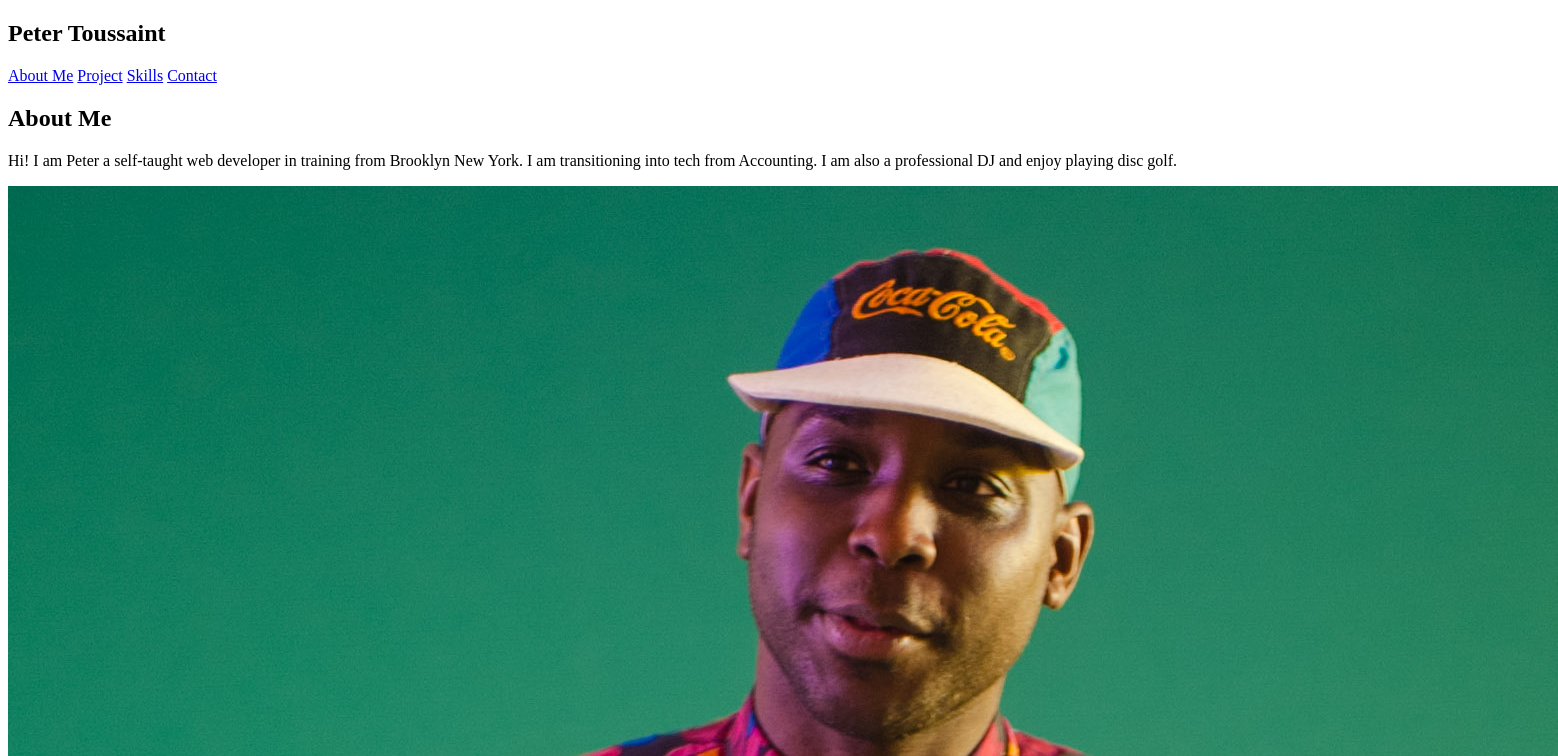
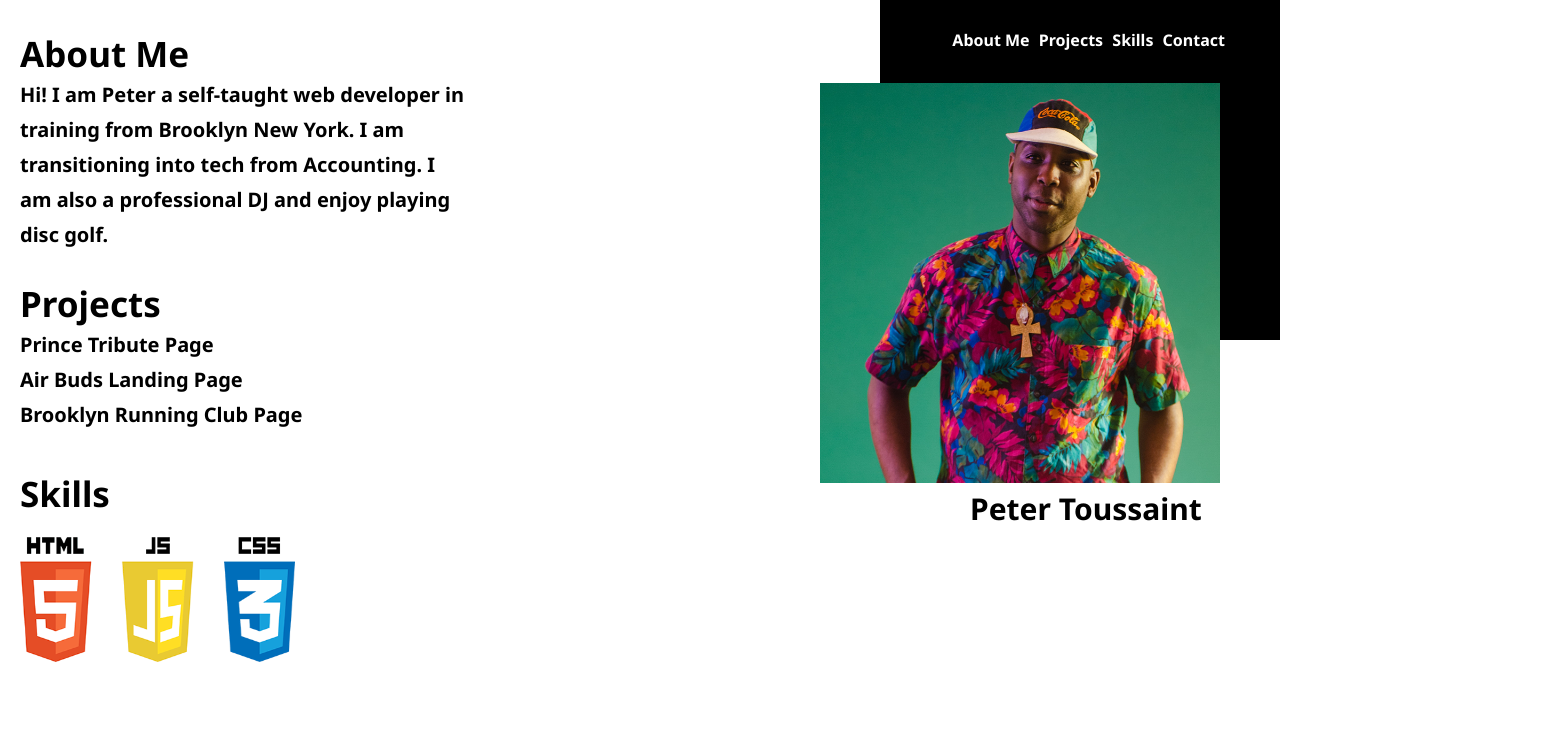
Before and after one commit to djpeterpiper1/CODECADEMY-PERSONAL-PORTFOLIO, a plain HTML site: page index.html in a window 1280 px wide. Shown: the top 756 px of the page, 1558 px wide, since content can reach past the window. Drawn offline with Linux system fonts and the light colour scheme.

Commit message:
css changes

```diff
--- a/CSS/styles.css
+++ b/CSS/styles.css
@@ -0,0 +1,247 @@
+*{
+
+    margin: 0;
+
+    padding: 0;
+
+}
+
+body {
+  background-color: white;
+  margin: auto;
+  font-family:'Noto Sans', sans-serif;
+}
+
+h1{
+    font-size: 30px;
+}
+
+h2{
+    font-size: 35px;
+    font-weight: bold;
+}
+
+p{
+    line-height: 35px;
+}
+
+header{
+  display: flex;
+  justify-content: flex-end;
+  align-items: center;
+  margin-top: 0%;
+  margin: auto;
+  height: 80px;
+  z-index: 0;
+  position: relative;
+}
+
+header a{
+  color: white;
+  z-index: 2;
+  text-decoration: none;
+  margin-right: 5px;
+  font-weight: bold;
+}
+
+.wrapper{
+  display: flex;
+
+}
+
+.grid {
+  display: flex;
+  flex-direction: column;
+  align-items: center;
+  justify-content: center;
+  width: 50%;
+}
+
+/*Navigation*/
+.a {
+  z-index: 2;
+}
+
+.a nav{
+    margin-right: 50px;
+}
+
+/*About Me */
+.b {
+  width: 450px;
+  height: 200px;
+  font-size: 20px;
+  font-weight: bold;
+  margin-left: -150px;
+  margin-top: -50px;
+  margin-bottom: 50px;
+}
+
+/*Pic*/
+
+.c {
+  justify-self: center;
+  align-self: center;
+  margin-left: 700px;
+  left: 120px;
+  top: 83px;
+  width: 400px;
+  height: 400px;
+  z-index: 3;
+  position: absolute;
+}
+
+.c h1{
+    margin-left: 150px;
+}
+
+.c img {
+    width: 400px;
+    height: 400px;
+  }
+
+.box{
+    position: relative;
+    background-color: black;
+    width: 400px;
+    height: 350px;
+    z-index: 1;
+    bottom: 90px;
+    left:240px;
+
+}
+
+/*Projects*/
+.d {
+    /*border: 2px red solid;*/
+    width: 450px;
+    height: 200px;
+    font-size: 20px;
+    font-weight: bold;
+    margin-left: -150px;
+    margin-top: 0px;
+    margin-bottom: 50px;
+}
+
+/*Skills*/
+.e {
+    margin-top: -60px;
+}
+
+.e h2 {
+    margin-bottom: 20px;
+    margin-left: 20px;
+}
+.e img{
+    width: 275px;
+    height: 125px;
+    margin-left: 20px;
+}
+
+/*Name*/
+.f {
+  position: relative;
+  /*border: 2px red solid;*/
+  top:300px;
+  width: 700px;
+  height: 200px;
+
+
+}
+
+@media only screen and (max-width: 1200px){
+
+    .b {
+        font-size: 15px;
+        margin-left: -100px;
+
+      }
+
+      .d {
+        margin-top: -50px;
+        font-size: 15px;
+        margin-left: -100px;
+
+    }
+
+    .e {
+        margin-left: 10px;
+        margin-top: -70px;
+    }
+
+    .c {
+
+        margin-left: 125px;
+        left: 520px;
+
+      }
+
+      .box{
+        width: 300px;
+        height: 250px;
+        left:90px;
+
+    }
+
+    .c img {
+        width: 300px;
+        height: 300px;
+      }
+      .a nav{
+        margin-right: 250px;
+        font-size: 14px;
+    }
+
+}
+/*
+@media only screen and (max-width: 1023px){
+
+
+
+    .b {
+
+        margin-left: -20px;
+
+
+      }
+      .d {
+
+        margin-left: -20px;
+
+    }
+
+    .e {
+        margin-left: 5px;
+    }
+
+    .c {
+
+     left:1000px;
+
+
+      }
+
+      .a nav{
+        margin-right: 60px;
+    }
+
+    .box{
+
+        left:140px;
+
+    }
+}
+
+@media only screen and (max-width: 767px){
+
+
+}
+
+@media only screen and (max-width: 480px){
+
+
+}
+
+
+
+*/
--- a/index.html
+++ b/index.html
@@ -4,31 +4,52 @@
     <meta charset="UTF-8" />
     <meta http-equiv="X-UA-Compatible" content="IE=edge" />
     <meta name="viewport" content="width=device-width, initial-scale=1.0" />
+    <link href="./CSS/styles.css" rel="stylesheet">
+    <link rel="preconnect" href="https://fonts.gstatic.com">
+<link href="https://fonts.googleapis.com/css2?family=Noto+Sans:wght@400;700&display=swap" rel="stylesheet">
     <title>Document</title>
   </head>
   <body>
-      <header>
+    <header class="a">
       <nav>
-            <h1>Peter Toussaint</h1>
           <a href="#About">About Me</a>
-            <a href="#Project">Project</a>
+          <a href="#Projects">Projects</a>
           <a href="#Skills">Skills</a>
           <a href="./contact.html">Contact</a>
       </nav>
     </header>
+
+    <div class="wrapper">
+      <div class="grid">
+
+        <div class="b">
         <h2 id="About">About Me</h2>
         <p>Hi! I am Peter a self-taught web developer in training from Brooklyn New York. I am transitioning into tech from Accounting. I am also a professional DJ and enjoy playing disc golf.</p>
+        </div>
 
-        <img src="./IMAGES/D03_4322.jpg">
+        <div class="d">
+        <h2 id="Project">Projects</h2>
+        <p>Prince Tribute Page</p>
+        <p>Air Buds Landing Page</p>
+        <p>Brooklyn Running Club Page</p>
+        </div>
 
-        <h2 id="Project">Projects</h2>
+      </div>
 
+      <div class="c">
+        <img src="./IMAGES/peteimg.png">
+        <h1>Peter Toussaint</h1>
+      </div>
+      <div class="box"></div>
 
+    </div>
+
+    <div class="e">
        <h2 id="Skills">Skills</h2>
-            <p>HTML</p>
-            <p>CSS</p>
-            <p>Javascript</p>
+       <img src="./IMAGES/langimg.png">
+    </div>
 
+    </div>
 
   </body>
 </html>
```
Also changed, not shown: contact.html (+22 -0 lines), IMAGES/D03_4322.jpg (deleted), IMAGES/langimg.png (added), IMAGES/peteimg.png (added), 2 other files. Lines whose indentation alone changed are shown as unchanged.
